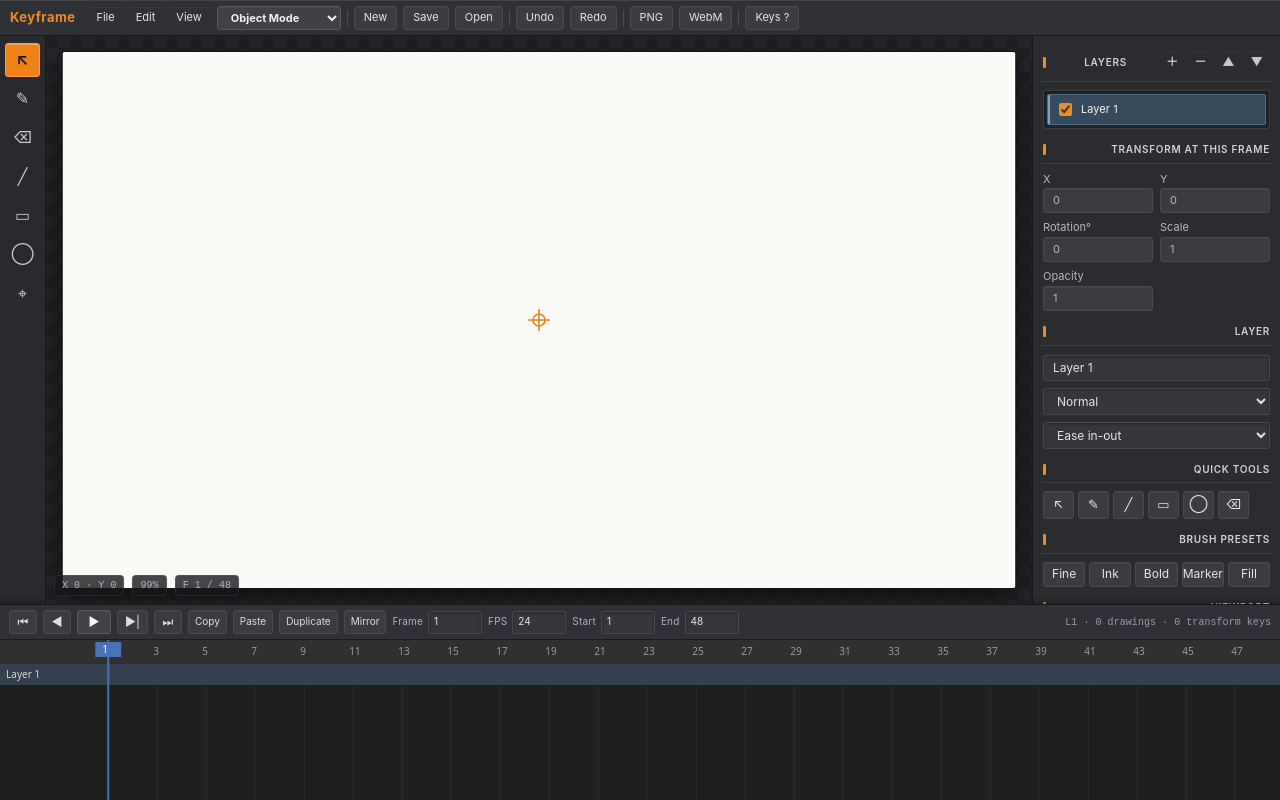
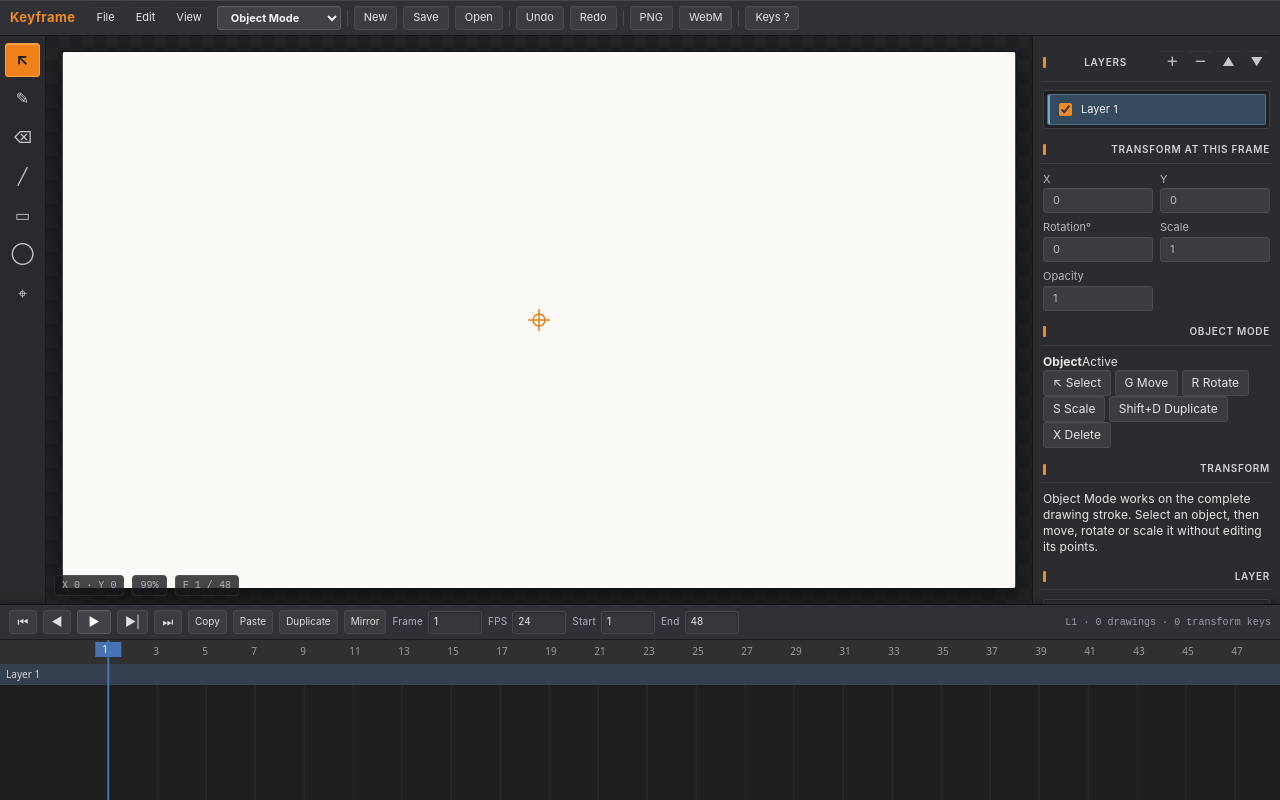
Before and after one commit to iammdtanvirrahman/animator, a plain HTML site: page index.html in a window 1280 px wide. Drawn offline with Linux system fonts and the light colour scheme.

Commit message:
Add dedicated Object Mode workspace

```diff
--- a/index.html
+++ b/index.html
@@ -23,7 +23,21 @@ Drag selected cels to move   Ctrl+Z undo   Ctrl+Shift+Z redo
 Wheel zoom   Alt/Middle-drag pan   Home reset view</pre></div>
 <aside id="sd">
 <h4>Layers<span><button onclick="addL()" title="Add (Shift+A)">＋</button> <button onclick="delL()">－</button> <button onclick="mvL(1)">▲</button> <button onclick="mvL(-1)">▼</button></span></h4><div id="ll"></div>
-<h4>Transform at this frame</h4><div id="tf" class="g"></div>
+<h4>Transform at this frame</h4><div id="tf" class="g"></div><div id="objectModePage" class="modePage" aria-label="Object Mode workspace">
+<h4>Object Mode</h4>
+<div class="modePageTitle"><b>Object</b><span id="objectModeState">Active</span></div>
+<div class="objectToolGrid">
+<button data-object-tool="select">↖ Select</button>
+<button data-object-tool="move">G Move</button>
+<button data-object-tool="rotate">R Rotate</button>
+<button data-object-tool="scale">S Scale</button>
+<button data-object-tool="duplicate">Shift+D Duplicate</button>
+<button data-object-tool="delete">X Delete</button>
+</div>
+<h4>Transform</h4><div id="objectTransform" class="g"></div>
+<div class="modePageHint">Object Mode works on the complete drawing stroke. Select an object, then move, rotate or scale it without editing its points.</div>
+</div>
+
 <h4>Layer</h4><input id="ln" placeholder="Layer name">
 <div class="r"><select id="bm"><option value="source-over">Normal</option><option value="multiply">Multiply</option><option value="screen">Screen</option><option value="overlay">Overlay</option><option value="lighter">Add</option></select></div>
 <div class="r"><select id="ie"><option value="ease">Ease in-out</option><option value="linear">Linear</option><option value="in">Ease in</option><option value="out">Ease out</option><option value="bounce">Bounce</option><option value="hold">Constant</option></select></div>
```
